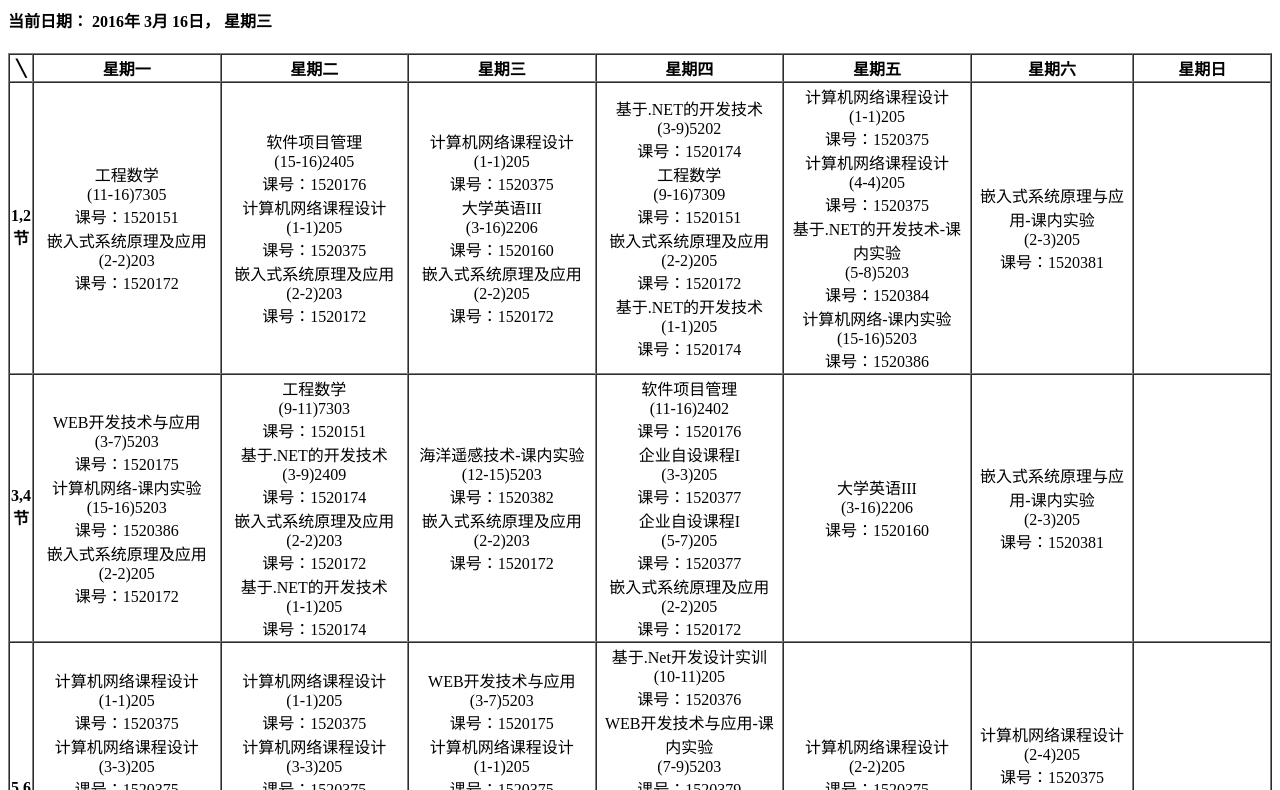
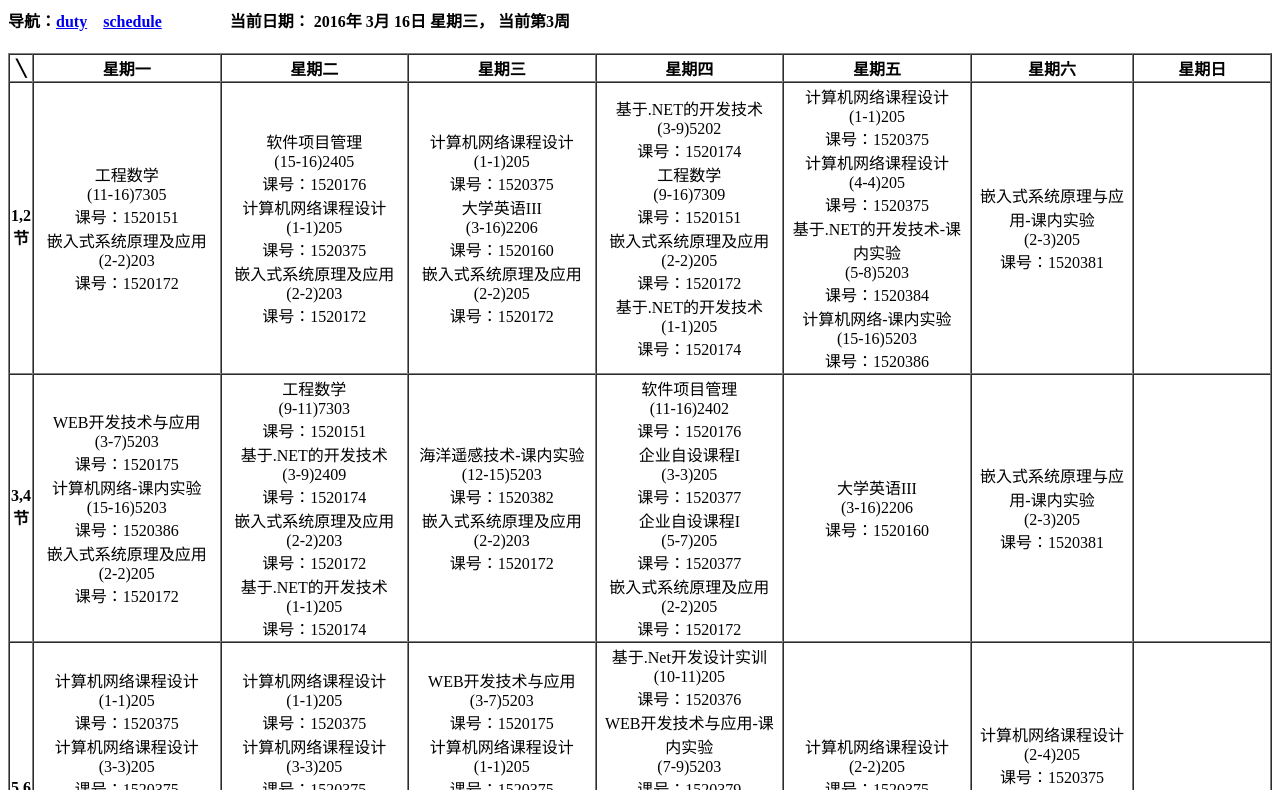
Before and after one commit to iwj/dutymate, a plain HTML site: page schedule.html in a window 1280 px wide. Shown: the part 81-871 px from the top of the page. Drawn offline with Linux system fonts and the light colour scheme.

Commit message:
add navi into schedule, update js

```diff
--- a/js/tesla.js
+++ b/js/tesla.js
@@ -3,7 +3,7 @@
 	var mates = $(".mate-box>.mate");
 	var duty = mates.eq(index);
 	duty.find("span").addClass("duty-people");
-	console.log(index, duty, mates)
+	// console.log(index, duty, mates)
 }());
 
 (function(){
@@ -16,7 +16,14 @@
 }());
 
 (function(){
-	// 用作突出显示当前星期day
+	// 用作突出显示当天星期几
 	var date = new Date();
 
 }());
+
+
+(function(){
+	// 显示当前第几周
+	var index = ~~(   (~~(Date.now() / (60 * 60 * 24 * 1000))-3)  /7 )-2407
+	document.getElementById("work-week").innerHTML=index;
+}());
--- a/schedule.html
+++ b/schedule.html
@@ -12,16 +12,18 @@
 		<h1>计算机科学与技术4班课程表（软件项目管理方向）</h1>
 	</div>
 	<h4>
-	当前日期：
+	导航：<a href="./index.html">duty</a>　<a href="./schedule.html">schedule</a>
+	 　　　　当前日期：
 	<span id="now-year"></span>年
 	<span id="now-month"></span>月
-	<span id="now-day"></span>日，
-	星期<span id="now-weekday"></span>
+	<span id="now-day"></span>日
+	星期<span id="now-weekday"></span>，
+	当前第<span id="work-week"></span>周
 </h4>
 <table border="1" cellspacing="0">
   <tbody><tr>
     <th width="1%">╲</th>
-    <th nowrap="" width="15%" class="">星期一</th>
+    <th nowrap="" width="15%">星期一</th>
     <th nowrap="" width="15%">星期二</th>
     <th nowrap="" width="15%">星期三</th>
     <th nowrap="" width="15%">星期四</th>
```
Also changed, not shown: index.html (+1 -1 lines).
